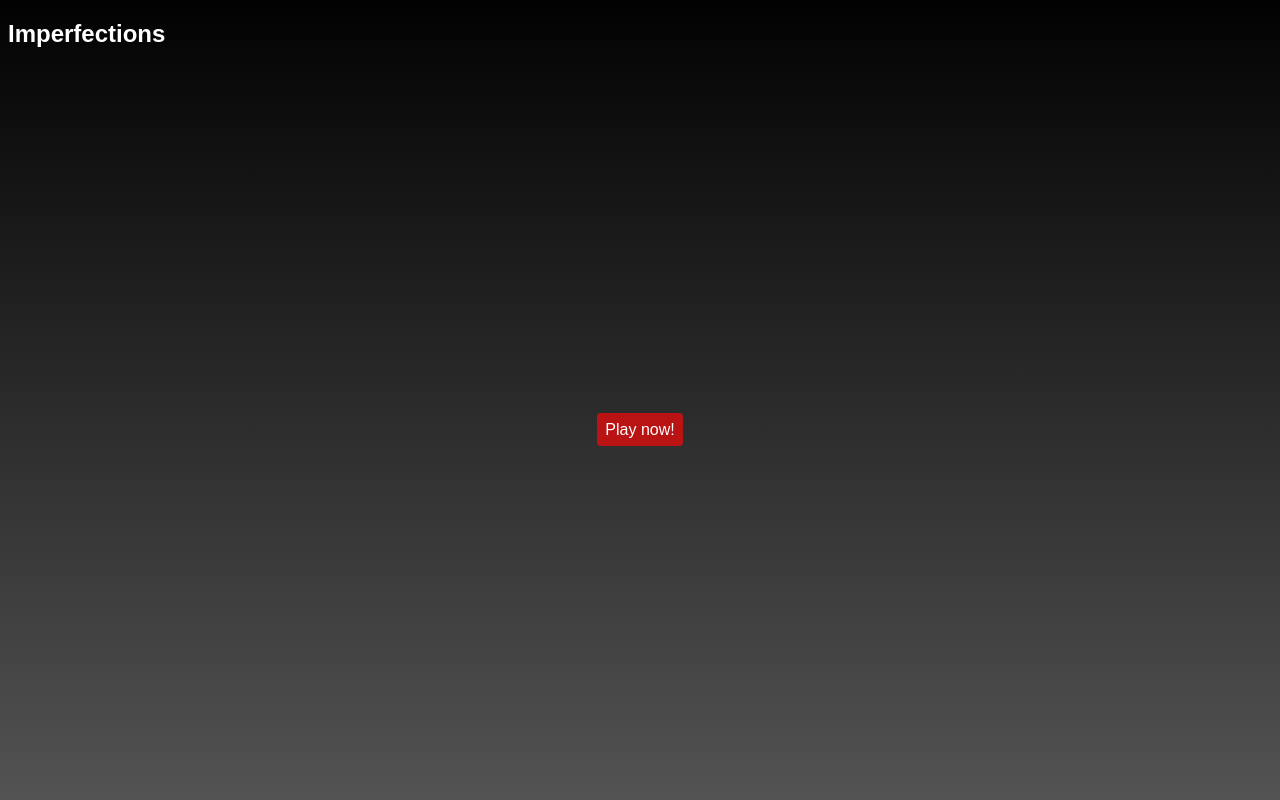
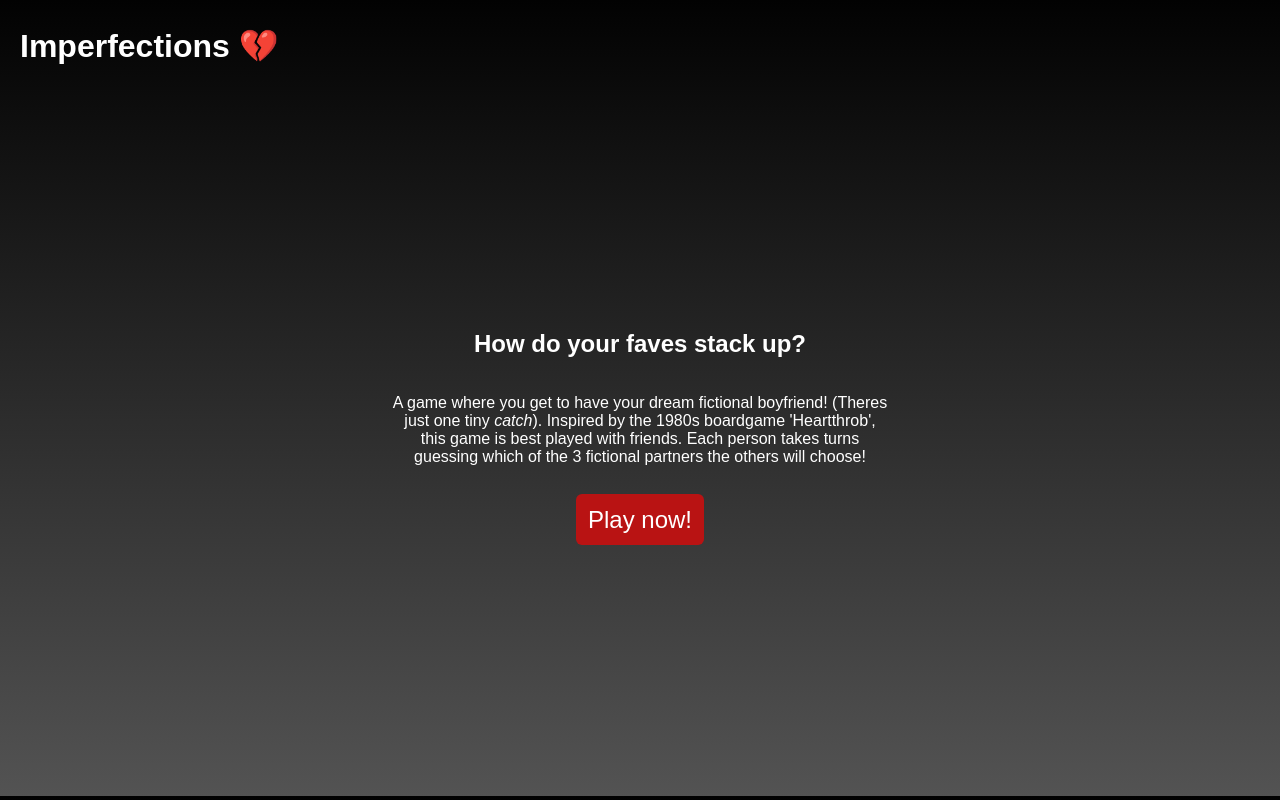
Before and after one commit to benpaulsen4/Imperfections, an Angular app: page / in a window 1280 px wide. Built offline with nearby package versions, Linux system fonts and the light colour scheme.

Commit message:
Css touchups

```diff
--- a/src/app/app.component.html
+++ b/src/app/app.component.html
@@ -1,4 +1,4 @@
 <nav>
-  <h1>Imperfections</h1>
+  <h1>Imperfections 💔</h1>
 </nav>
 <router-outlet></router-outlet>
--- a/src/app/app.component.scss
+++ b/src/app/app.component.scss
@@ -1,3 +1,9 @@
 h1 {
     color: #fff;
+    font-size: 2rem;
+    margin-bottom: 0;
 }
+
+nav {
+    padding: 0 12px;
+}
--- a/src/app/components/button/button.component.scss
+++ b/src/app/components/button/button.component.scss
@@ -3,11 +3,11 @@
 }
 
 a, button {
-    padding: 8px;
-    border-radius: 4px;
+    padding: 12px;
+    border-radius: 6px;
     border: none;
     color: #fff;
-    font-size: 1rem;
+    font-size: 1.5rem;
     background-color: #b91313;
     text-decoration: none;
     cursor: pointer;
--- a/src/app/components/character-card/character-card.component.html
+++ b/src/app/components/character-card/character-card.component.html
@@ -1,6 +1,14 @@
-<div class="red-flag">🚩 {{ flag | async }}</div>
+@if ((flag | async) === null) {
+    <div class="placeholder-flag"></div>
+} @else {
+    <div class="red-flag"><span>🚩</span> {{ flag | async }}</div>
+}
 
-<div class="character">
-    <img [src]="(character | async)?.imgUrl ?? 'assets/no-image.png'" />
-    <p> {{ (character | async)?.name }} <span> {{ (character | async)?.franchise }} </span></p>
-</div>
+@if ((character | async) === null) {
+    <div class="placeholder-character"></div>
+} @else {
+    <div class="character">
+        <img [src]="(character | async)?.imgUrl ?? 'assets/no-image.png'" />
+        <p> {{ (character | async)?.name }} <span> {{ (character | async)?.franchise }} </span></p>
+    </div>
+}
--- a/src/app/components/character-card/character-card.component.scss
+++ b/src/app/components/character-card/character-card.component.scss
@@ -2,7 +2,8 @@
     display: flex;
     flex-direction: column;
     width: 350px;
-    gap: 12px
+    gap: 12px;
+    justify-content: space-between;
 }
 
 .red-flag {
@@ -10,13 +11,28 @@
     color: #fff;
     background-color: #b91313;
     border-radius: 4px;
+    display: flex;
+    flex-direction: row;
+    align-items: center;
+    gap: 4px;
+
+    animation: card-in 500ms linear
+}
+
+.placeholder-flag {
+    height: 2rem;
+    padding: 11px;
+}
+
+.placeholder-character {
+    height: 405px;
 }
 
 .character {
     border-radius: 4px;
     background-color: #fff;
     p {
-        padding: 0 8px;
+        padding: 0 12px;
         font-weight: bold;
         span {
             font-weight: normal;
@@ -32,4 +48,17 @@
         border-top-right-radius: 4px;
         border-top-left-radius: 4px;
     }
+
+    animation: card-in 500ms linear;
 }
+
+@keyframes card-in {
+    0% {
+        transform: translateY(-20px);
+        opacity: 0;
+    }
+    100% {
+        transform: none;
+        opacity: 100;
+    }
+}
--- a/src/app/components/menu/menu.component.html
+++ b/src/app/components/menu/menu.component.html
@@ -1 +1,8 @@
+<h2>How do your faves stack up?</h2>
+<p>
+    A game where you get to have your dream fictional boyfriend! (Theres just one tiny <i>catch</i>). Inspired by the 1980s boardgame
+    'Heartthrob', this game is best played with friends. Each person takes turns guessing which of the 3 fictional partners the others
+    will choose!
+</p>
+
 <app-button text="Play now!" anchorReference="/play">
--- a/src/app/components/menu/menu.component.scss
+++ b/src/app/components/menu/menu.component.scss
@@ -3,5 +3,12 @@
     flex-direction: column;
     align-items: center;
     justify-content: center;
-    height: calc(100vh - 76px);
+    height: calc(100vh - 77px);
+    color: #fff
 }
+
+p {
+    max-width: 500px;
+    margin-bottom: 32px;
+    text-align: center;
+}
--- a/src/app/components/play/play.component.html
+++ b/src/app/components/play/play.component.html
@@ -1,3 +1,5 @@
+<h1>Which will you choose?</h1>
+
 <div class="card-holder">
     <app-character-card [character]="character1" [flag]="flag1" />
     <app-character-card [character]="character2" [flag]="flag2" />
--- a/src/app/components/play/play.component.scss
+++ b/src/app/components/play/play.component.scss
@@ -3,7 +3,7 @@
     flex-direction: column;
     align-items: center;
     justify-content: space-evenly;
-    height: calc(100vh - 76px);
+    height: calc(100vh - 77px);
 }
 
 .card-holder {
@@ -12,3 +12,8 @@
     justify-content: space-evenly;
     width: 100%;
 }
+
+h1 {
+    margin: 0;
+    color: #fff;
+}
--- a/src/app/components/play/play.component.ts
+++ b/src/app/components/play/play.component.ts
@@ -3,7 +3,7 @@ import { CharacterCardComponent } from "../character-card/character-card.compone
 import { ButtonComponent } from "../button/button.component";
 import { DataSource, DataSourceToken } from '../../services/data-source.interface';
 import { MockDataSourceService } from '../../services/mock-data-source.service';
-import { BehaviorSubject, from, takeUntil } from 'rxjs';
+import { BehaviorSubject, timer } from 'rxjs';
 import { Character } from '../../models/character';
 
 @Component({
@@ -30,18 +30,29 @@ export class PlayComponent implements OnInit{
     }
 
     onNextRound(){
+        this.nullifyOldValues();
         this.getNewOptions();
     }
 
     private getNewOptions(){
         const [char1, char2, char3] = this.dataSource.getThreeCharacters();
         const [flag1, flag2, flag3] = this.dataSource.getThreeFlags();
-        this.character1.next(char1);
-        this.character2.next(char2);
-        this.character3.next(char3);
+        timer(500).subscribe(() => this.character1.next(char1));
+        timer(1000).subscribe(() => this.character2.next(char2));
+        timer(1500).subscribe(() => this.character3.next(char3));
 
-        this.flag1.next(flag1);
-        this.flag2.next(flag2);
-        this.flag3.next(flag3);
+        timer(3500).subscribe(() => this.flag1.next(flag1));
+        timer(4000).subscribe(() => this.flag2.next(flag2));
+        timer(4500).subscribe(() => this.flag3.next(flag3));
+    }
+
+    private nullifyOldValues(){
+        this.character1.next(null);
+        this.character2.next(null);
+        this.character3.next(null);
+
+        this.flag1.next(null);
+        this.flag2.next(null);
+        this.flag3.next(null);
     }
 }
```
